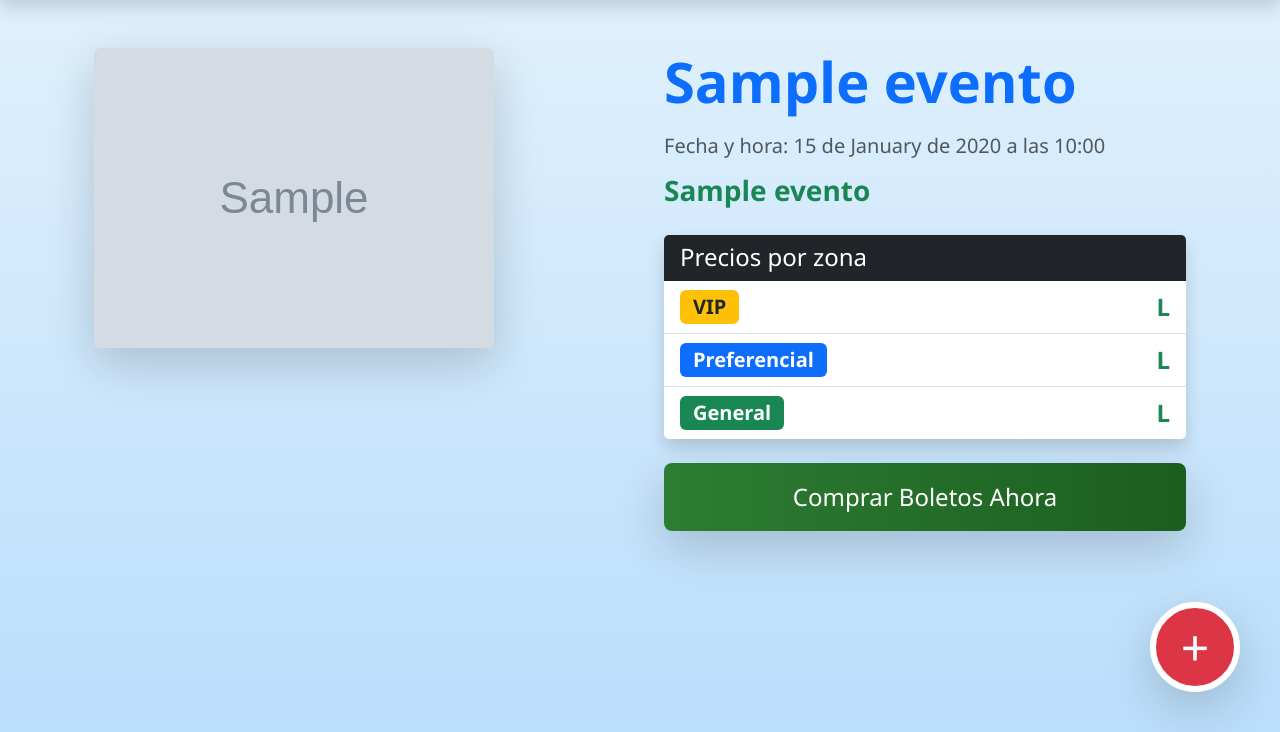
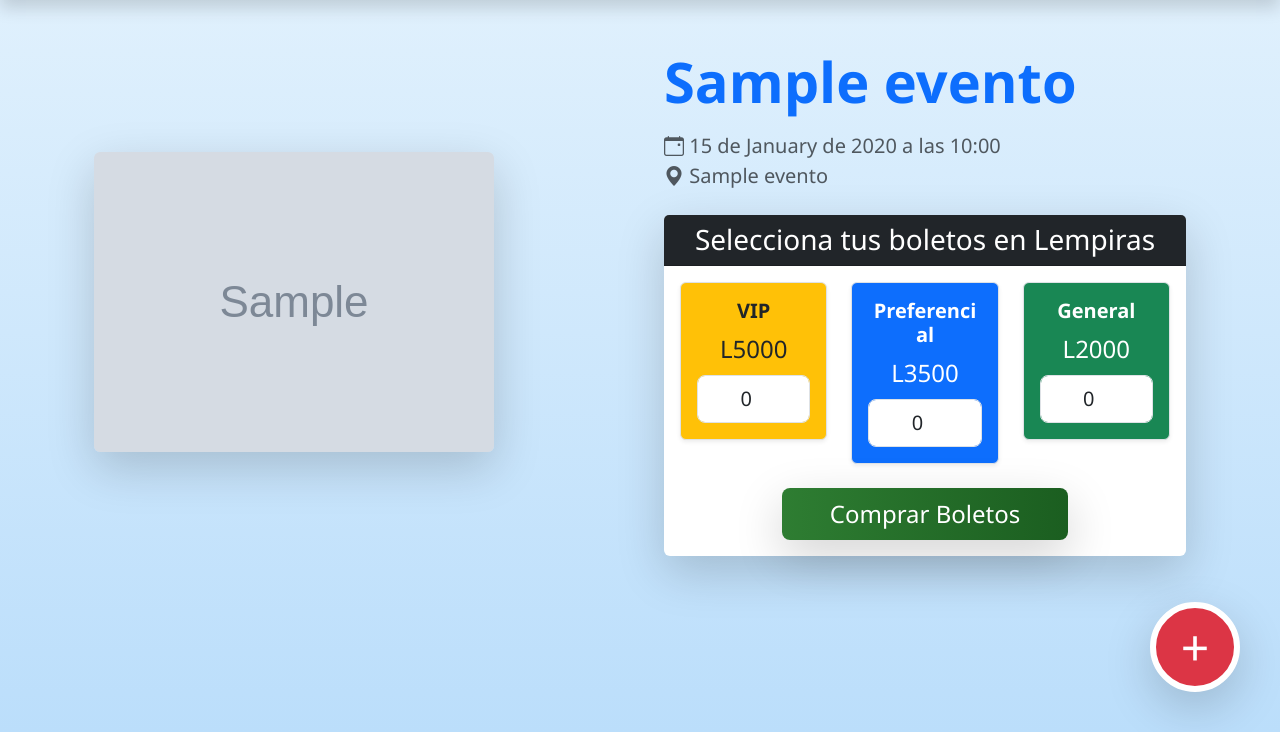
Before and after one commit to JAAO97/BD1_UNAH, a Django app: template app/templates/detalle_evento.html in a window 1280 px wide. Shown: the part 68-800 px from the top of the page. Run offline with Django 5.2, Linux system fonts and the light colour scheme; the template is opened without the code that fills it: most values are stand-ins (such as "Sample title", 1, 10 or a date in 2020); grey boxes marked "Sample" are stand-in pictures.

Commit message:
envio3
envio3

```diff
--- a/app/templates/detalle_evento.html
+++ b/app/templates/detalle_evento.html
@@ -3,46 +3,62 @@
 
 {% block content %}
 <div class="container my-5">
-    <div class="row g-5">
+    <div class="row g-5 align-items-center">
         <div class="col-lg-6">
             {% if evento.imagen_portada %}
-                <img src="/uploads/{{ evento.imagen_portada }}" class="img-fluid rounded shadow-lg" alt="{{ evento.nombre }}" style="max-height: 500px; object-fit: cover;">
+            <img src="/uploads/{{ evento.imagen_portada }}" class="img-fluid rounded shadow-lg" style="max-height: 500px; object-fit: cover;">
             {% else %}
-                <div class="bg-gradient d-flex align-items-center justify-content-center rounded shadow-lg text-white" style="height: 500px; background: linear-gradient(135deg, #667eea, #764ba2);">
-                    <h1 class="display-1 fw-bold">{{ evento.nombre|make_list|first|upper }}</h1>
-                </div>
+            <div class="bg-primary text-white d-flex align-items-center justify-content-center rounded shadow-lg" style="height: 500px;">
+                <h1 class="display-3">{{ evento.nombre|upper }}</h1>
+            </div>
             {% endif %}
         </div>
-        <div class="col-lg-6 d-flex flex-column justify-content-center">
+        <div class="col-lg-6">
             <h1 class="display-4 fw-bold text-primary mb-3">{{ evento.nombre }}</h1>
-            <p class="lead text-muted mb-2">
-                <strong>Fecha y hora:</strong> {{ evento.fecha_hora|date:"d \d\e F \d\e Y \a \l\a\s H:i" }}
+            <p class="lead text-muted mb-4">
+                <i class="bi bi-calendar-event"></i> {{ evento.fecha_hora|date:"d \d\e F \d\e Y \a \l\a\s H:i" }}<br>
+                <i class="bi bi-geo-alt-fill"></i> {{ evento.establecimiento_nombre }}
             </p>
-            <p class="fs-3 mb-4 text-success fw-bold">{{ evento.establecimiento_nombre }}</p>
 
-            <div class="card border-0 shadow">
-                <div class="card-header bg-dark text-white">
-                    <h4 class="mb-0">Precios por zona</h4>
+            <div class="card border-0 shadow-lg">
+                <div class="card-header bg-dark text-white text-center">
+                    <h3 class="mb-0">Selecciona tus boletos en Lempiras</h3>
                 </div>
-                <ul class="list-group list-group-flush">
-                    <li class="list-group-item d-flex justify-content-between align-items-center">
-                        <span class="badge bg-warning text-dark fs-5">VIP</span>
-                        <span class="text-success fs-4 fw-bold">L{{ precios.vip|default:"5,000"|floatformat:0 }}</span>
-                    </li>
-                    <li class="list-group-item d-flex justify-content-between align-items-center">
-                        <span class="badge bg-primary fs-5">Preferencial</span>
-                        <span class="text-success fs-4 fw-bold">L{{ precios.preferencial|default:"3,500"|floatformat:0 }}</span>
-                    </li>
-                    <li class="list-group-item d-flex justify-content-between align-items-center">
-                        <span class="badge bg-success fs-5">General</span>
-                        <span class="text-success fs-4 fw-bold">L{{ precios.general|default:"2,000"|floatformat:0 }}</span>
-                    </li>
-                </ul>
+                <div class="card-body">
+                    <form method="post">
+                        {% csrf_token %}
+                        <div class="row g-4">
+                            <div class="col-md-4">
+                                <div class="text-center p-3 border rounded shadow-sm bg-warning text-dark">
+                                    <h5 class="fw-bold">VIP</h5>
+                                    <p class="fs-4 mb-2">L{{ precios.vip|default:"5000"|floatformat:0 }}</p>
+                                    <input type="number" name="cantidad_vip" min="0" max="10" value="0" class="form-control form-control-lg text-center">
+                                </div>
+                            </div>
+                            <div class="col-md-4">
+                                <div class="text-center p-3 border rounded shadow-sm bg-primary text-white">
+                                    <h5 class="fw-bold">Preferencial</h5>
+                                    <p class="fs-4 mb-2">L{{ precios.preferencial|default:"3500"|floatformat:0 }}</p>
+                                    <input type="number" name="cantidad_preferencial" min="0" max="10" value="0" class="form-control form-control-lg text-center">
+                                </div>
+                            </div>
+                            <div class="col-md-4">
+                                <div class="text-center p-3 border rounded shadow-sm bg-success text-white">
+                                    <h5 class="fw-bold">General</h5>
+                                    <p class="fs-4 mb-2">L{{ precios.general|default:"2000"|floatformat:0 }}</p>
+                                    <input type="number" name="cantidad_general" min="0" max="10" value="0" class="form-control form-control-lg text-center">
+                                </div>
+                            </div>
+                        </div>
+
+                        <div class="text-center mt-4">
+                            <button type="submit" class="btn btn-success btn-lg px-5 shadow-lg" style="font-size: 1.5rem;">
+                                Comprar Boletos
+                            </button>
+                        </div>
+                    </form>
+                </div>
             </div>
-
-            <a href="{% url 'seleccionar_asientos' evento.id %}" class="btn btn-success btn-lg mt-4 shadow-lg w-100 py-3 fs-4">
-                Comprar Boletos Ahora
-            </a>
         </div>
     </div>
 </div>
--- a/app/urls.py
+++ b/app/urls.py
@@ -7,6 +7,7 @@
     path('login/', views.login_view, name='login'),
     path('logout/', views.logout_view, name='logout'),
     path('registro/', views.registro, name='registro'),
+    path('borrar-evento/<int:evento_id>/', views.borrar_evento, name='borrar_evento'),
 
     path('evento/<int:evento_id>/', views.detalle_evento, name='detalle_evento'),
     path('seleccionar-asientos/<int:evento_id>/', views.seleccionar_asientos, name='seleccionar_asientos'),
```
Also changed, not shown: app/templates/crear_evento.html (+42 -14 lines), app/templates/inicio.html (+34 -6 lines), app/templates/registro.html (+33 -35 lines), app/views.py (+87 -11 lines), uploads/eventos/playa.jpg (added).
